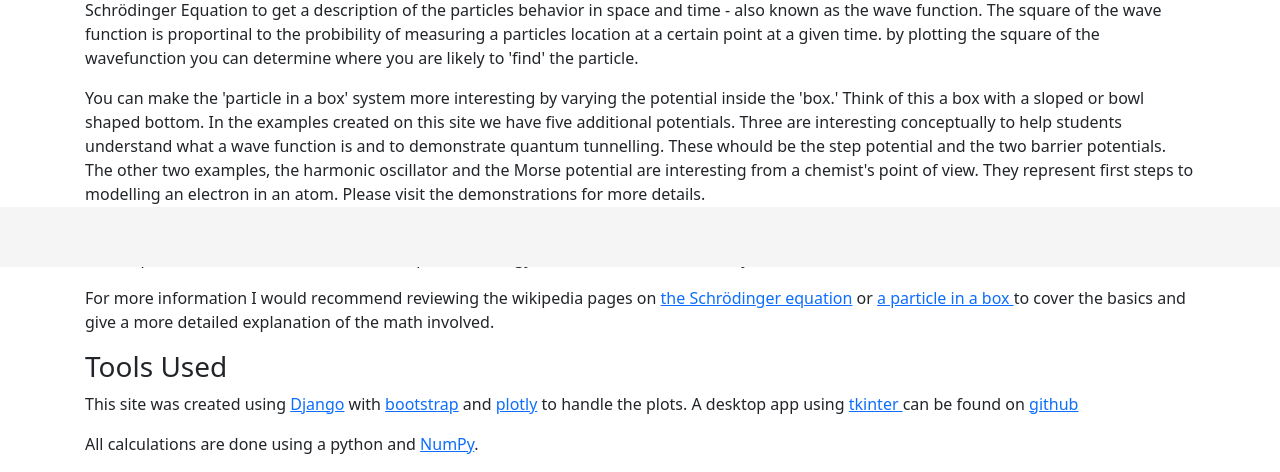
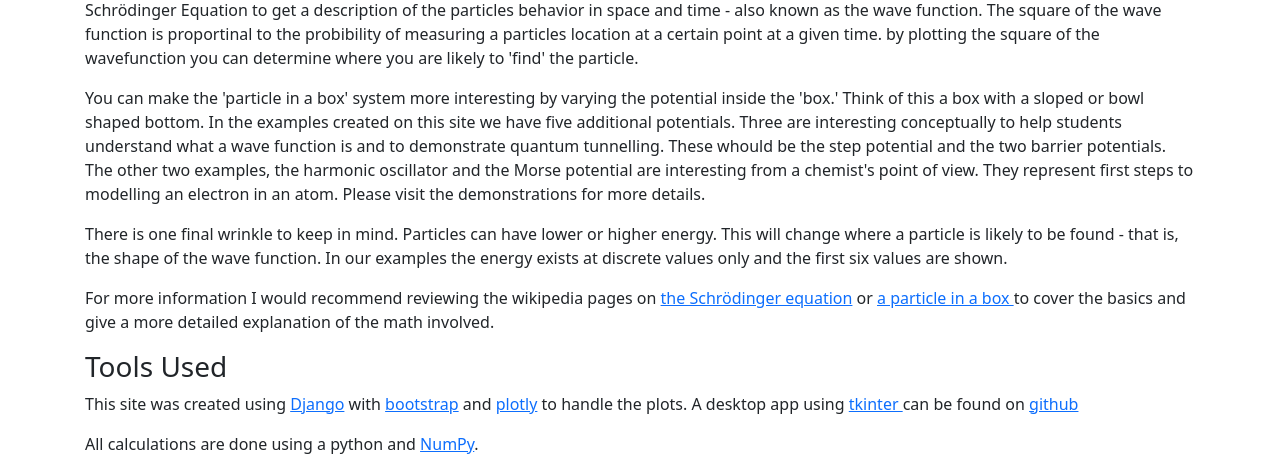
Before and after one commit to cwcraw/WavePage, a Django app: page / in a window 1280 px wide. Shown: the part 533-1005 px from the top of the page. Run offline with Django 4.2, Linux system fonts and the light colour scheme.

Commit message:
Removed Footer

```diff
--- a/Demo/templates/base.html
+++ b/Demo/templates/base.html
@@ -15,14 +15,6 @@
     <meta charset="utf-8" />
     <title>Particles</title>
     <style>
-      .footer {
-        position: fixed;
-        bottom: 0;
-        width: 100%;
-        height: 60px;
-        line-height: 60px;
-        background-color: #f5f5f5;
-      }
       .fixed-top {
         position: fixed;
         top: 0;
@@ -141,9 +133,6 @@
     <div class="container">
       {% block normal_content %}{% endblock %}
     </div>
-    <footer class="footer">
-      <span class="text-muted" style="padding-left:10px;"></span>
-    </footer>
   </body>
   <script
     src="https://cdn.jsdelivr.net/npm/bootstrap@5.1.3/dist/js/bootstrap.bundle.min.js"
```
